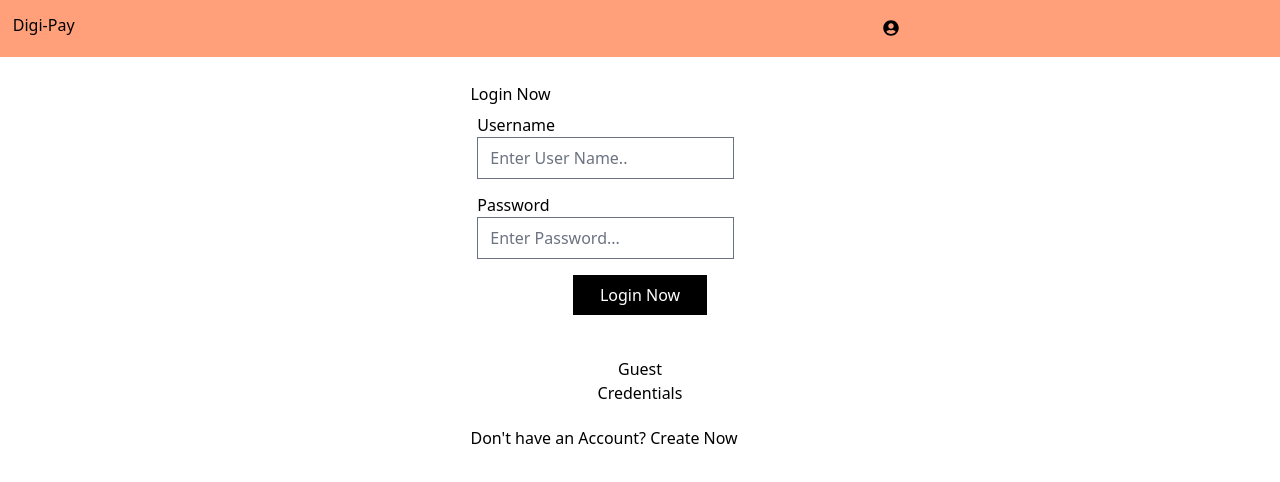
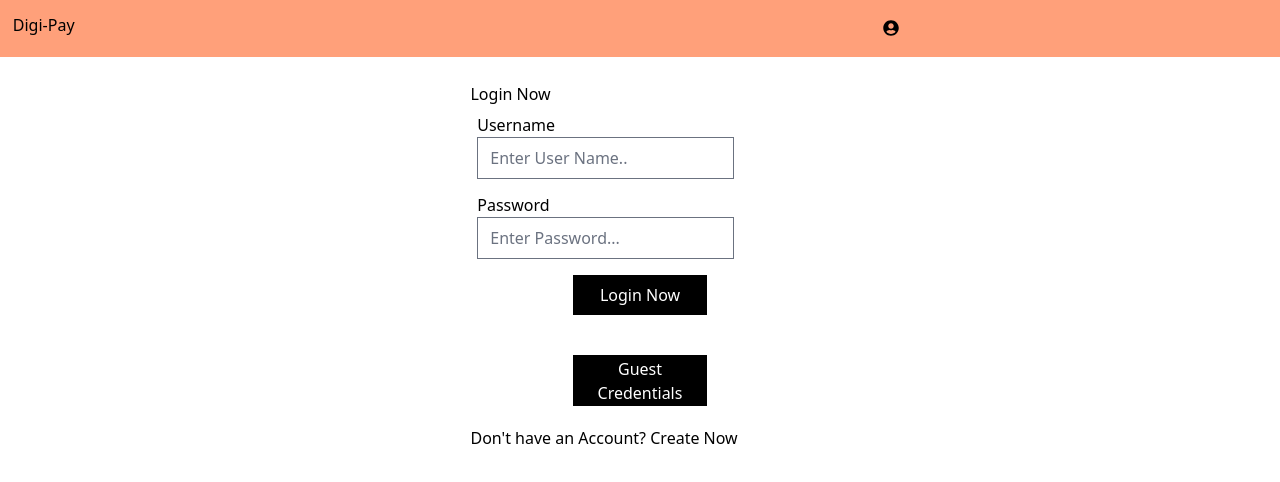
Before and after one commit to sarb001/Pay-me-Now, a React (Vite) app in the folder frontend/: page /login in a window 1280 px wide. Shown: the top 482 px of the page. Built offline with nearby package versions, Linux system fonts and the light colour scheme; no server answers.

Commit message:
credentials added - login

```diff
--- a/frontend/src/components/Login.jsx
+++ b/frontend/src/components/Login.jsx
@@ -21,7 +21,8 @@ const Login = () => {
    }
 
    const addCredentials = () => {
-
+      setusername('amandeep@22');
+      setpassword('amandeep@22')
    }
 
   return (
@@ -46,7 +47,7 @@ const Login = () => {
             <div style = {{margin:'3%',display:'grid',gridTemplateRows : '1fr 1fr' , justifyContent:'space-around'}}>
               <button className='bg-black text-white px-5 py-2' type = "submit"> Login Now </button>
               <br />
-              <button  onClick={addCredentials} style = {{padding:'1% 2%'}} > Guest Credentials </button>
+              <button className='bg-black text-white px-5 py-2'  onClick={addCredentials} style = {{padding:'1% 2%'}} > Guest Credentials </button>
             </div>
             <div style = {{paddingTop:'3%'}}>
                 <Link  to = "/signup" > Don't have an Account? Create Now </Link>
```
Also changed, not shown: frontend/public/gpay-img.jpg (added), 1 other file (tests, documents, lock files or other folders).
